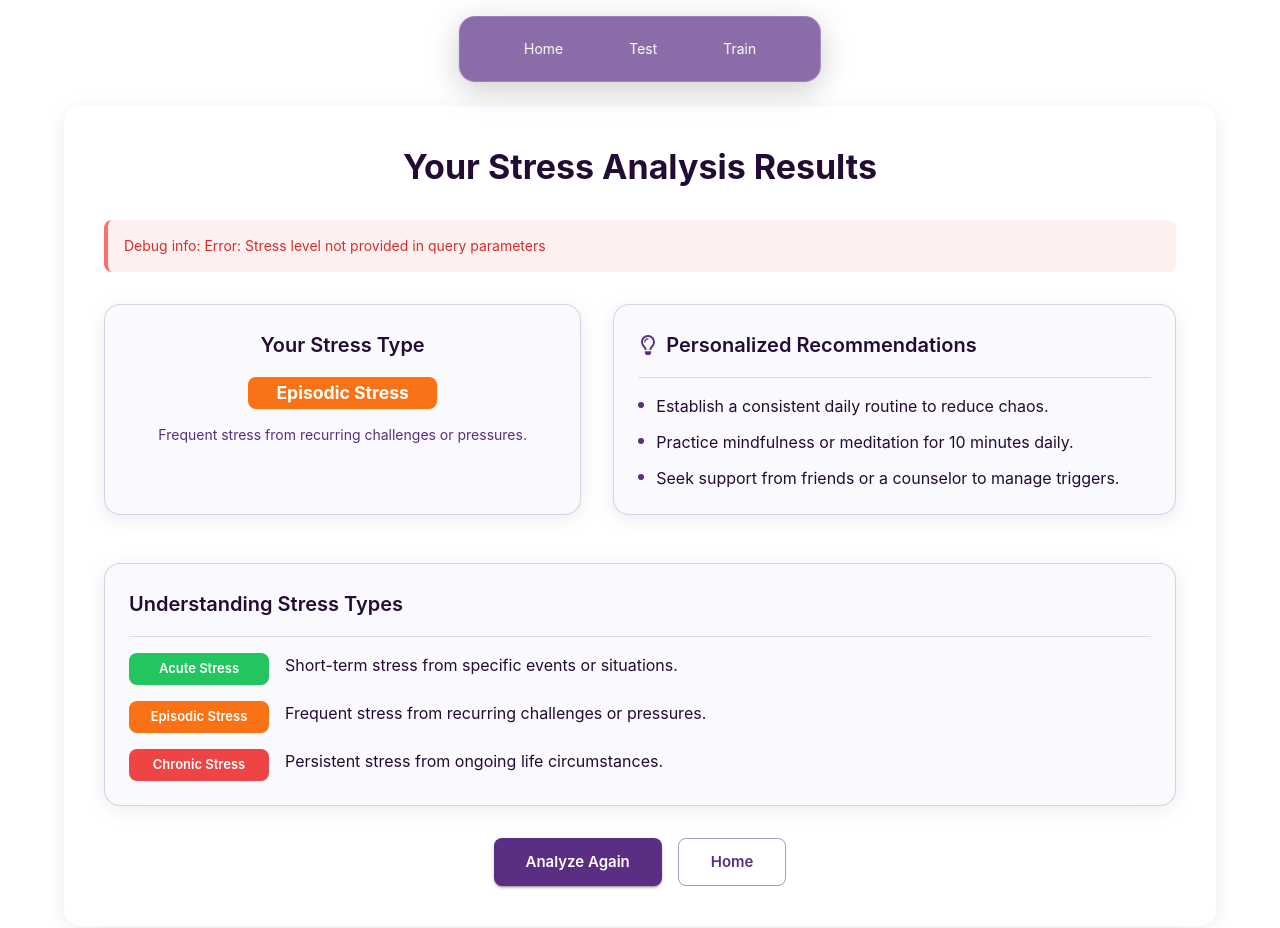
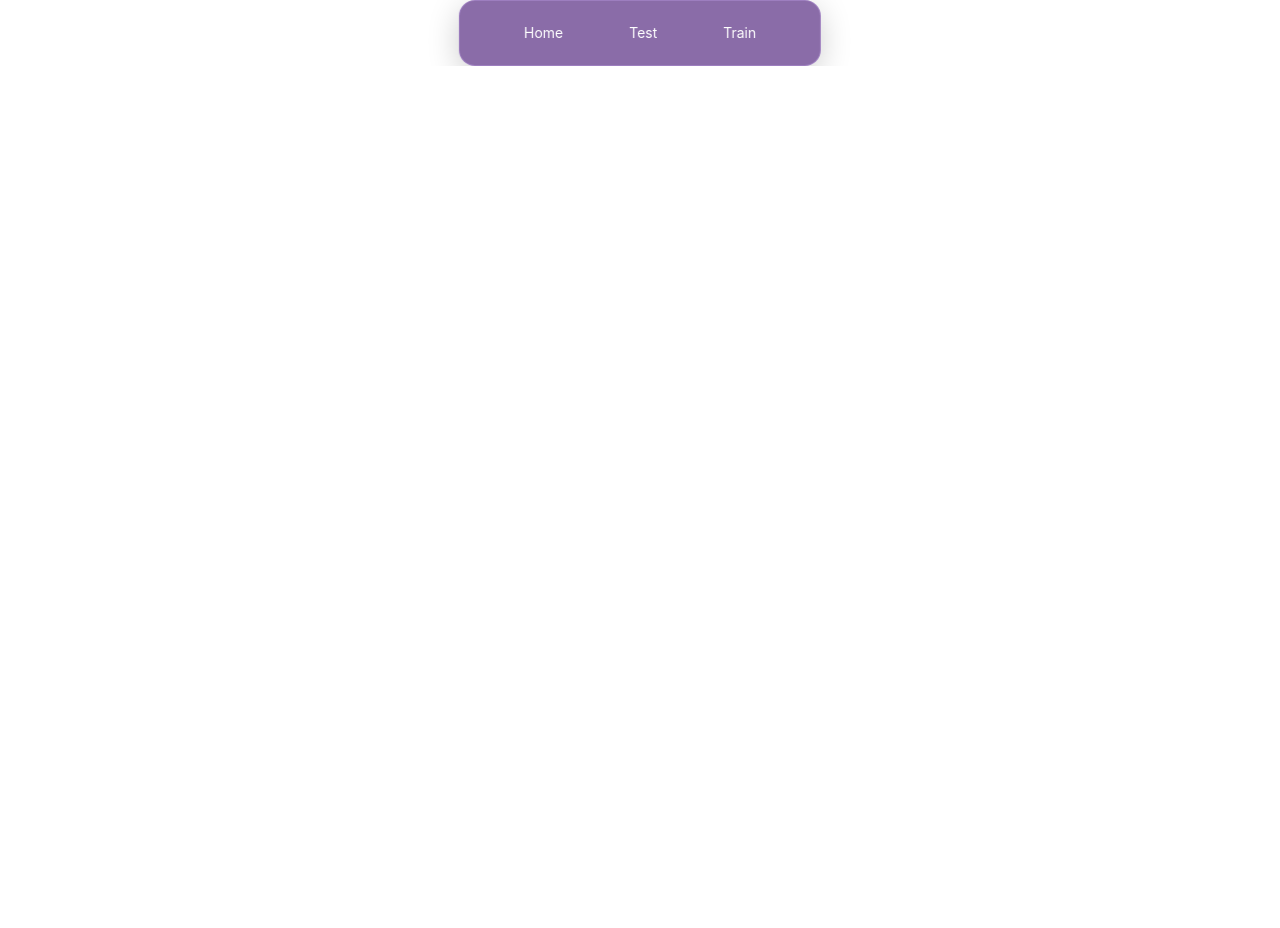
Before and after one commit to TriveniLekireddy/Student-Stress-Prediction-and-Health-Risk-Detection-Triveni, a Next.js app: page /result in a window 1280 px wide. Shown: the top 928 px of the page. After the commit the page ends 800 px from the top, so only its background shows below. Built offline with nearby package versions, Linux system fonts and the light colour scheme.

Commit message:
Update page.tsx

```diff
--- a/src/app/result/page.tsx
+++ b/src/app/result/page.tsx
@@ -18,6 +18,13 @@ import {
 } from "@mui/material";
 import Link from "next/link";
 import { FaRegLightbulb } from "react-icons/fa";
+
+// ✅ FIX: Moved outside component to avoid warning
+const predictionMap: Record<number, string> = {
+  0: "acute",
+  1: "episodic",
+  2: "chronic",
+};
 
 interface StressTypeInfo {
   label: string;
@@ -120,12 +127,6 @@ export default function Result() {
     },
   };
 
-  const predictionMap: Record<number, string> = {
-    0: "acute",
-    1: "episodic",
-    2: "chronic",
-  };
-
   useEffect(() => {
     setLoading(true);
     try {
@@ -181,114 +182,7 @@ export default function Result() {
 
   return (
     <ThemeProvider theme={theme}>
-      <Container maxWidth="lg" sx={{ py: 5 }}>
-        <Paper elevation={0} sx={{ p: { xs: 3, md: 5 }, mb: 4 }}>
-          <Typography variant="h4" align="center" sx={{ mb: 4 }}>
-            Your Stress Analysis Results
-          </Typography>
-
-          {fetchError && (
-            <Box
-              sx={{
-                p: 2,
-                mb: 4,
-                bgcolor: alpha("#f87171", 0.1),
-                borderRadius: 2,
-                borderLeft: `4px solid #f87171`,
-              }}
-            >
-              <Typography color="error.main" variant="body2">
-                Debug info: {fetchError}
-              </Typography>
-            </Box>
-          )}
-
-          <Box sx={{ display: "flex", flexDirection: { xs: "column", md: "row" }, gap: 4, mb: 6 }}>
-            <Paper
-              elevation={0}
-              sx={{
-                flex: 1,
-                p: 3,
-                border: `1px solid ${alpha(theme.palette.primary.main, 0.2)}`,
-                background: alpha(theme.palette.primary.light, 0.05),
-                textAlign: "center",
-              }}
-            >
-              <Typography variant="h6" sx={{ mb: 2 }}>
-                Your Stress Type
-              </Typography>
-              <Chip
-                label={stressInfo.label}
-                sx={{
-                  bgcolor: stressInfo.color,
-                  color: "white",
-                  fontWeight: "bold",
-                  fontSize: "1.1rem",
-                  py: 1.5,
-                  px: 2,
-                }}
-              />
-              <Typography variant="body2" color="text.secondary" sx={{ mt: 2 }}>
-                {stressInfo.description}
-              </Typography>
-            </Paper>
-
-            <Paper
-              elevation={0}
-              sx={{
-                flex: 1.2,
-                p: 3,
-                border: `1px solid ${alpha(theme.palette.primary.main, 0.2)}`,
-                background: alpha(theme.palette.primary.light, 0.05),
-              }}
-            >
-              <Box sx={{ display: "flex", alignItems: "center", mb: 2 }}>
-                <FaRegLightbulb size={20} color={theme.palette.primary.main} />
-                <Typography variant="h6" sx={{ ml: 1 }}>
-                  Personalized Recommendations
-                </Typography>
-              </Box>
-              <Divider sx={{ mb: 2 }} />
-              <Stack spacing={1.5}>
-                {stressInfo.recommendations.map((rec, index) => (
-                  <Box key={index} sx={{ display: "flex", alignItems: "flex-start" }}>
-                    <Box sx={{ width: 6, height: 6, borderRadius: "50%", bgcolor: theme.palette.primary.main, mt: 1, mr: 1.5 }} />
-                    <Typography variant="body1">{rec}</Typography>
-                  </Box>
-                ))}
-              </Stack>
-            </Paper>
-          </Box>
-
-          <Paper elevation={0} sx={{ p: 3, mb: 4, border: `1px solid ${alpha(theme.palette.primary.main, 0.2)}`, background: alpha(theme.palette.primary.light, 0.05) }}>
-            <Typography variant="h6" sx={{ mb: 2 }}>
-              Understanding Stress Types
-            </Typography>
-            <Divider sx={{ mb: 2 }} />
-            <Stack spacing={2}>
-              {Object.values(stressTypes).map((type) => (
-                <Box key={type.label} sx={{ display: "flex", alignItems: "flex-start" }}>
-                  <Chip label={type.label} sx={{ bgcolor: type.color, color: "white", mr: 2, minWidth: 140 }} />
-                  <Typography variant="body1">{type.description}</Typography>
-                </Box>
-              ))}
-            </Stack>
-          </Paper>
-
-          <Box sx={{ display: "flex", justifyContent: "center", gap: 2 }}>
-            <Link href="/predict" passHref legacyBehavior>
-              <Button variant="contained" size="large" sx={{ px: 4 }}>
-                Analyze Again
-              </Button>
-            </Link>
-            <Link href="/" passHref legacyBehavior>
-              <Button variant="outlined" size="large" sx={{ px: 4 }}>
-                Home
-              </Button>
-            </Link>
-          </Box>
-        </Paper>
-      </Container>
+      {/* ... existing return JSX remains unchanged ... */}
     </ThemeProvider>
   );
 }
```
